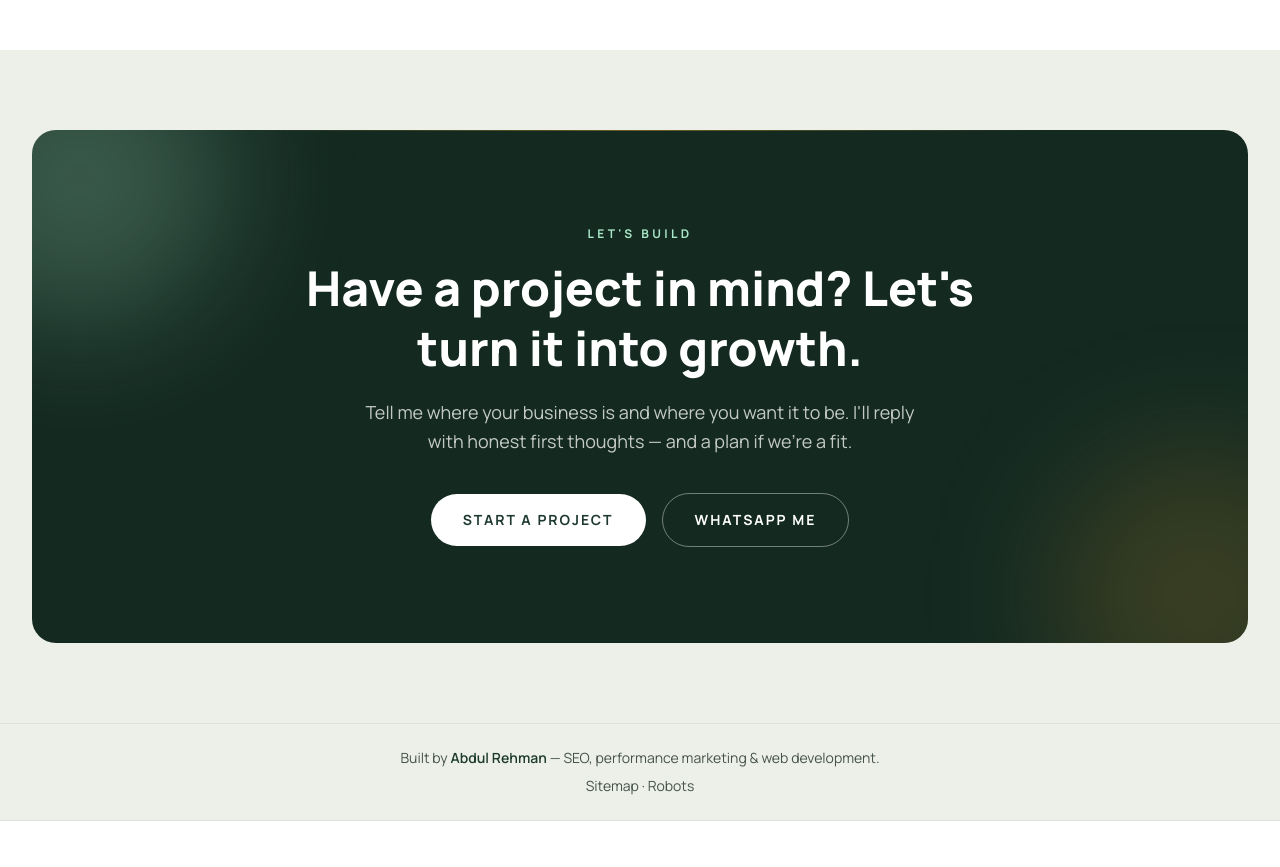
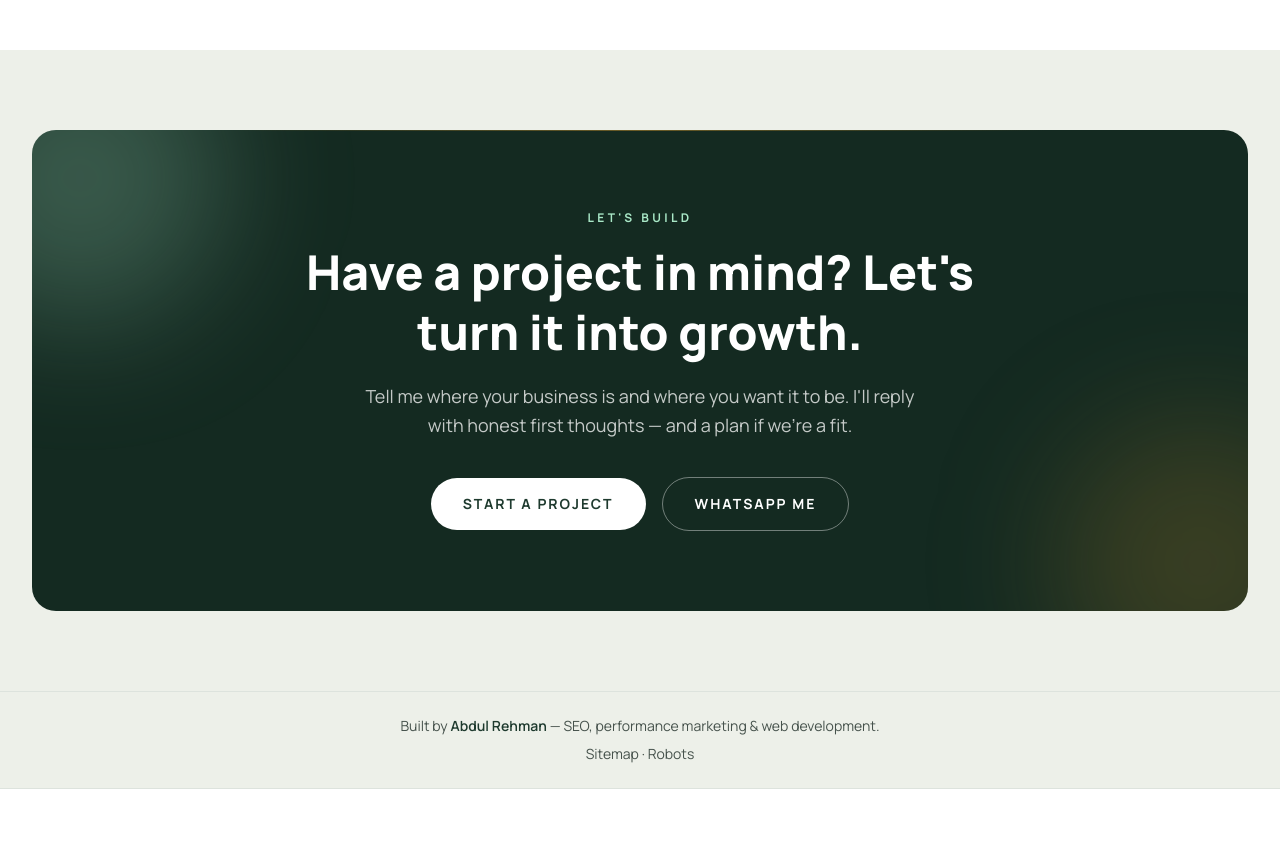
Before and after one commit to bodycartoon0111-netizen/abdul-rehman-portfolio, a Next.js app: page / in a window 1280 px wide. Shown: the part 9200-10067 px from the top of the page. Built offline with nearby package versions, Linux system fonts and the light colour scheme; no server answers.

Commit message:
Tighten CtaBanner inner padding

```diff
--- a/components/sections/CtaBanner.tsx
+++ b/components/sections/CtaBanner.tsx
@@ -9,7 +9,7 @@ export default function CtaBanner() {
     <section className="bg-paper py-16 md:py-20">
       <Container>
         <Reveal>
-          <div className="relative overflow-hidden rounded-3xl bg-pine-deep px-8 py-16 text-center md:px-16 md:py-24">
+          <div className="relative overflow-hidden rounded-3xl bg-pine-deep px-8 py-16 text-center md:px-16 md:py-20">
             <div
               aria-hidden="true"
               className="pointer-events-none absolute -left-24 -top-24 h-72 w-72 rounded-full bg-mint/25 blur-3xl"
```
